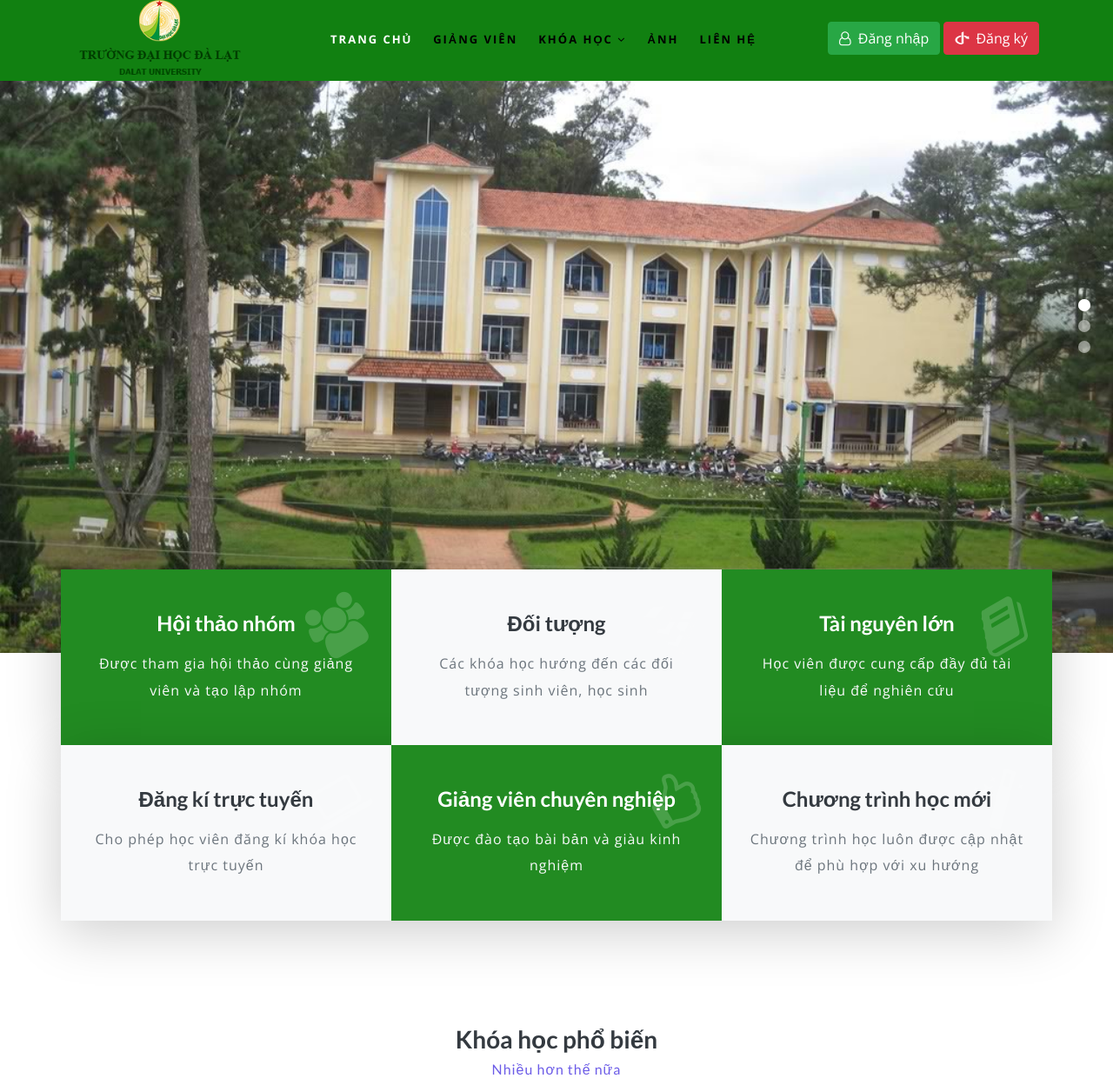
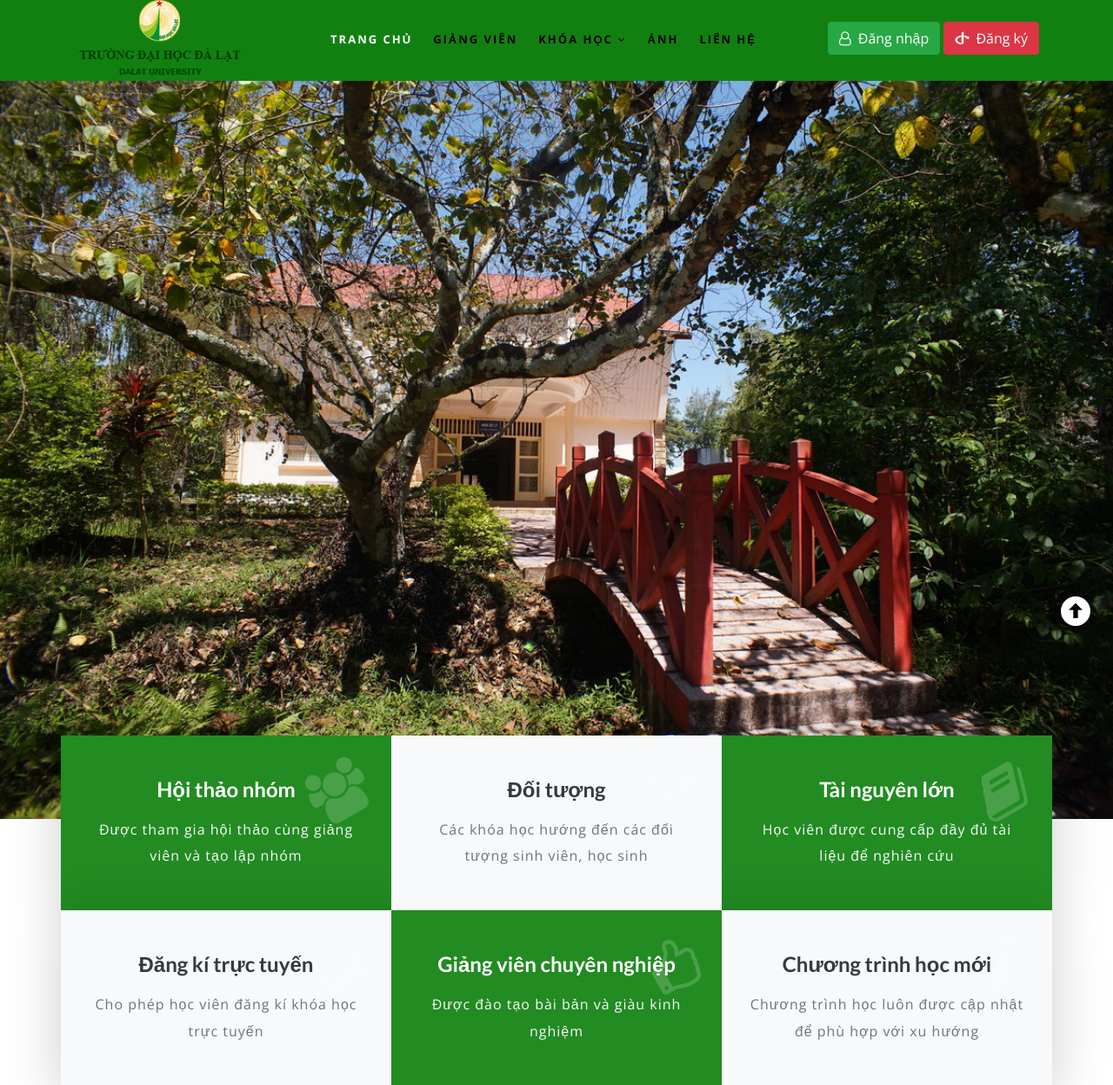
Before and after one commit to Beggar-k39/Nhom8_CTK39, an ASP.NET MVC app: page / in a window 1280 px wide. Shown: the top 1248 px of the page at 87% size. Run offline with ASP.NET Core 8 and stand-ins for ASP.NET MVC 5, Linux system fonts and the light colour scheme; the project's own start-up code is not run, and a stand-in starts its controllers and pages; some libraries are stand-ins or nearby versions.

Commit message:
Fix_NivoSlider_IndexPage

```diff
--- a/Online_Education/Online_Education/Content/Front_End/css/custom_css.css
+++ b/Online_Education/Online_Education/Content/Front_End/css/custom_css.css
@@ -93,3 +93,8 @@
 .sticky-left li a .fa-fb:before {
     padding: 10px;
 }
+#slider{
+}
+#slider img {
+    object-fit: cover;
+}
--- a/Online_Education/Online_Education/Content/Front_End/css/style.css
+++ b/Online_Education/Online_Education/Content/Front_End/css/style.css
@@ -1137,7 +1137,7 @@
 
 /* testimonials */
 .clients {
-    background: url(../my_images/dalat-bg.jpg) no-repeat bottom fixed;
+    background: url(../my_images/dalat-bg1.jpg) no-repeat bottom fixed;
     background-size: cover;
     -webkit-background-size: cover;
     -o-background-size: cover;
--- a/Online_Education/Online_Education/Views/Shared/_LayoutMaster.cshtml
+++ b/Online_Education/Online_Education/Views/Shared/_LayoutMaster.cshtml
@@ -148,45 +148,12 @@
     <!-- // Short nav-->
     <!-- banner -->
     <div class="banner_w3lspvt">
-        <div class="csslider infinity" id="slider1">
-            <input type="radio" name="slides" checked="checked" id="slides_1" />
-            <input type="radio" name="slides" id="slides_2" />
-            <input type="radio" name="slides" id="slides_3" />
-            <ul class="banner banner1">
-                <li class="banner-top1">
-                    <div class="container">
-                        <div class="banner-info_w3ls invisible">
-                            <h5 class="text-li">Your Education, Your Way! </h5>
-                            <h3 class="text-wh font-weight-bold mt-2 mb-5">Best Online <br>Learning System </h3>
-                            <p> Get started with online education </p>
-                        </div>
-                    </div>
-                </li>
-                <li class="banner banner2">
-                    <div class="container">
-                        <div class="banner-info_w3ls invisible">
-                            <h5 class="text-li">Your Education, Your Way! </h5>
-                            <h3 class="text-wh font-weight-bold mt-2 mb-5">Best Online <br>Learning System </h3>
-                            <p> Get started with online education </p>
-                        </div>
-                    </div>
-                </li>
-                <li class="banner banner3">
-                    <div class="container">
-                        <div class="banner-info_w3ls invisible">
-                            <h5 class="text-li">Your Education, Your Way! </h5>
-                            <h3 class="text-wh font-weight-bold mt-2 mb-5">Best Online <br>Learning System </h3>
-                            <p> Get started with online education </p>
-                        </div>
-                    </div>
-                </li>
-            </ul>
-            <div class="navigation">
-                <div>
-                    <label for="slides_1"></label>
-                    <label for="slides_2"></label>
-                    <label for="slides_3"></label>
-                </div>
+        <div class="nivo">
+            <div id="slider" class="nivoSlider">
+                <img src="~/Content/Front_End/my_images/truong4.jpg" class="img-fluid" />
+                <img src="~/Content/Front_End/my_images/truong2.jpg" class="img-fluid" />
+                <img src="~/Content/Front_End/my_images/truong3.jpg" class="img-fluid" />
+
             </div>
         </div>
     </div>
@@ -778,5 +745,21 @@
     <!-- //move top icon -->
     <!--Script Custom Group 8-->
     <script src="~/Content/Front_End/js/custom_js.js"></script>
+    <script src="~/Scripts/jquery-3.3.1.min.js"></script>
+    <link href="~/Content/nivo-slider/nivo-slider.css" rel="stylesheet" />
+    <script src="~/Content/nivo-slider/jquery.nivo.slider.pack.js"></script>
+    <script type="text/javascript">
+        $(window).on('load', function () {
+            $('#slider').nivoSlider(
+                {
+                    controlNav: false,
+                    directionNav: false,
+                    pauseTime: 3000,
+                    pauseOnHover: false,
+                });
+        });
+    </script>
+
+    <!-- // End Script Custom Group 8-->
 </body>
 </html>
```
Also changed, not shown: Online_Education/Online_Education/Content/Front_End/my_images/banner1.jpg (added), Online_Education/Online_Education/Content/Front_End/my_images/dalat-bg1.jpg (added), Online_Education/Online_Education/Content/Front_End/my_images/dalat1.jpg (deleted), Online_Education/Online_Education/Content/Front_End/my_images/dalat3.jpg (deleted), Online_Education/Online_Education/Content/Front_End/my_images/truong1.jpg (added), Online_Education/Online_Education/Content/Front_End/my_images/truong2.jpg (added), Online_Education/Online_Education/Content/Front_End/my_images/truong3.jpg (added), Online_Education/Online_Education/Content/Front_End/my_images/truong4.jpg (added), Online_Education/Online_Education/Online_Education.csproj.
